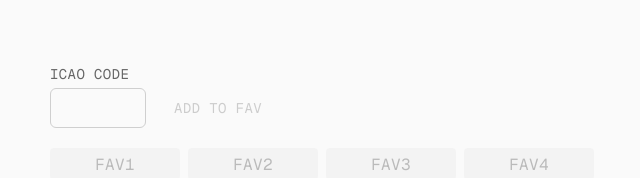
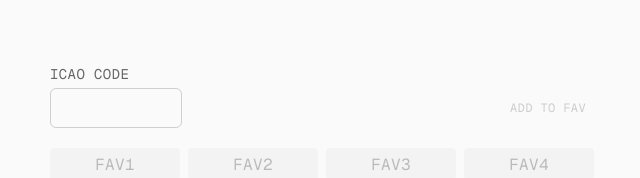
Before and after one commit to adamplesnik/just-metar, a React (Vite) app: page /1 in a window 1280 px wide. Shown: the top 178 px of the page, without its empty margins (318-958 px from the left). Built offline with nearby package versions, Linux system fonts and the light colour scheme.

Commit message:
Update layout

```diff
--- a/src/MetarLookup.tsx
+++ b/src/MetarLookup.tsx
@@ -3,6 +3,7 @@ import { useNavigate, useParams } from 'react-router'
 import IcaoInput from './partials/IcaoInput'
 import MetarResult, { type Status } from './partials/MetarResult'
 import Favourites from './partials/Favourites'
+import FavouriteToggle from './partials/FavouriteToggle'
 
 const METAR_URL = (icao: string) => `/api/data/metar?ids=${icao}&format=raw`
 
@@ -100,28 +101,14 @@ export default function MetarLookup() {
     <div className="mt-12 flex flex-col gap-4">
       <div className="flex items-end gap-4">
         <IcaoInput value={icao} onChange={setIcao} />
-        <div className="flex h-10 items-center">
-          {isFavourite ? (
-            <button
-              type="button"
-              onClick={() =>
-                updateFavourites(favourites.filter((c) => c !== icao))
-              }
-              className="h-8 cursor-pointer rounded px-3 py-1 text-sm text-main-dim uppercase hover:bg-container"
-            >
-              Remove from fav
-            </button>
-          ) : (
-            <button
-              type="button"
-              disabled={!isValid || isFull}
-              onClick={() => updateFavourites([...favourites, icao])}
-              className="h-8 cursor-pointer rounded px-3 py-1 text-sm text-main-dim uppercase hover:bg-container disabled:cursor-not-allowed disabled:opacity-30 disabled:hover:bg-transparent"
-            >
-              Add to fav
-            </button>
-          )}
-        </div>
+        <FavouriteToggle
+          isFavourite={isFavourite}
+          canAdd={isValid && !isFull}
+          onAdd={() => updateFavourites([...favourites, icao])}
+          onRemove={() =>
+            updateFavourites(favourites.filter((c) => c !== icao))
+          }
+        />
       </div>
       <Favourites
         codes={favourites}
--- /dev/null
+++ b/src/partials/FavouriteToggle.tsx
@@ -0,0 +1,36 @@
+type Props = {
+  isFavourite: boolean
+  canAdd: boolean
+  onAdd: () => void
+  onRemove: () => void
+}
+
+export default function FavouriteToggle({
+  isFavourite,
+  canAdd,
+  onAdd,
+  onRemove,
+}: Props) {
+  return (
+    <div className="flex h-10 w-full flex-3 items-center justify-end">
+      {isFavourite ? (
+        <button
+          type="button"
+          onClick={onRemove}
+          className="h-8 cursor-pointer rounded px-2 py-1 text-xs text-main-dim uppercase hover:bg-container"
+        >
+          Remove from fav
+        </button>
+      ) : (
+        <button
+          type="button"
+          disabled={!canAdd}
+          onClick={onAdd}
+          className="h-8 cursor-pointer rounded px-2 py-1 text-xs text-main-dim uppercase hover:bg-container disabled:cursor-not-allowed disabled:opacity-30 disabled:hover:bg-transparent"
+        >
+          Add to fav
+        </button>
+      )}
+    </div>
+  )
+}
--- a/src/partials/IcaoInput.tsx
+++ b/src/partials/IcaoInput.tsx
@@ -5,12 +5,12 @@ type Props = {
 
 export default function IcaoInput({ value, onChange }: Props) {
   return (
-    <div className="flex flex-col gap-1">
+    <div className="flex flex-1 flex-col gap-1">
       <label htmlFor="icaoCode" className="text-sm text-main-dim">
         ICAO code
       </label>
       <input
-        className="h-10 w-24 rounded-md border border-outline px-2 hover:border-main-dim"
+        className="h-10 w-full rounded-md border border-outline px-2 hover:border-main-dim"
         value={value}
         id="icaoCode"
         onChange={(e) => onChange(e.target.value.toUpperCase().slice(0, 4))}
```
